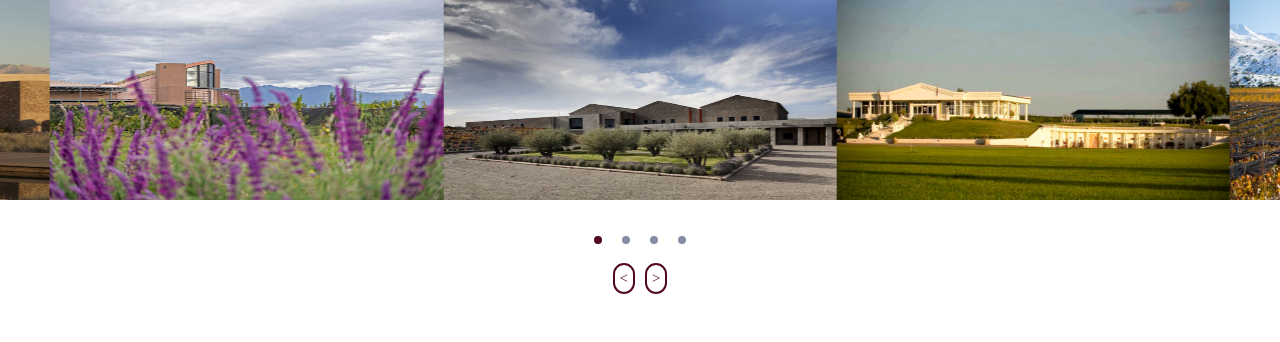
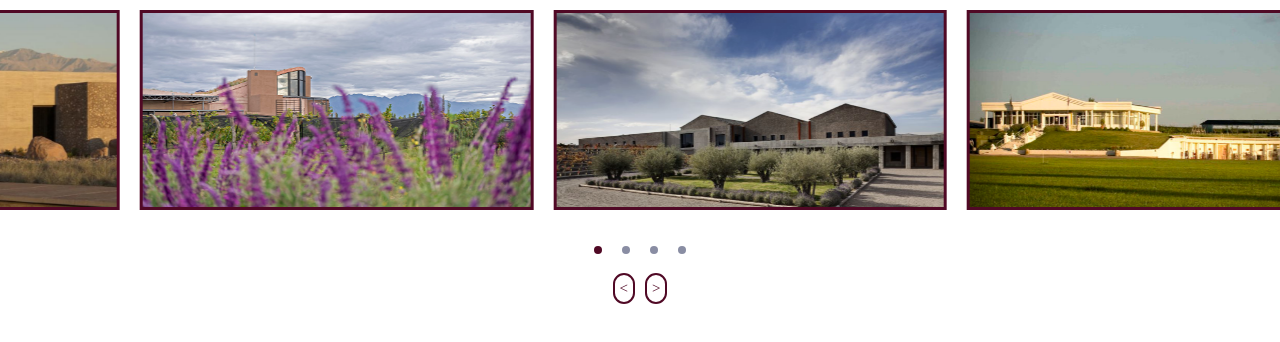
Before and after one commit to andriy-koz/proyecto-numen-react, a React (Create React App) app: page / in a window 1280 px wide. Shown: the top 342 px of the page. Built offline with nearby package versions, Linux system fonts and the light colour scheme.

Commit message:
object-fit : cover

```diff
--- a/src/Components/Carousel.js
+++ b/src/Components/Carousel.js
@@ -34,7 +34,7 @@ const items = [
 ];
 
 const responsive = {
-    0: {items: 1},
+    1: {items: 1},
     550: {items: 2},
     768: {items: 3},
 };
--- a/src/Components/Styles/carousel.css
+++ b/src/Components/Styles/carousel.css
@@ -17,11 +17,21 @@
     background-color: #898da3;
 }
 
+.alice-carousel__wrapper{
+    height: 210px;
+}
 .alice-carousel__stage{
     max-width: auto;
     height: 200px;
 }
+
+.alice-carousel__stage-item{
+    margin: 10px;
+    border: solid #500925;
+}
+
 img{
     width: 100%;
     height: 100%;
+    object-fit: cover;
 }
```
